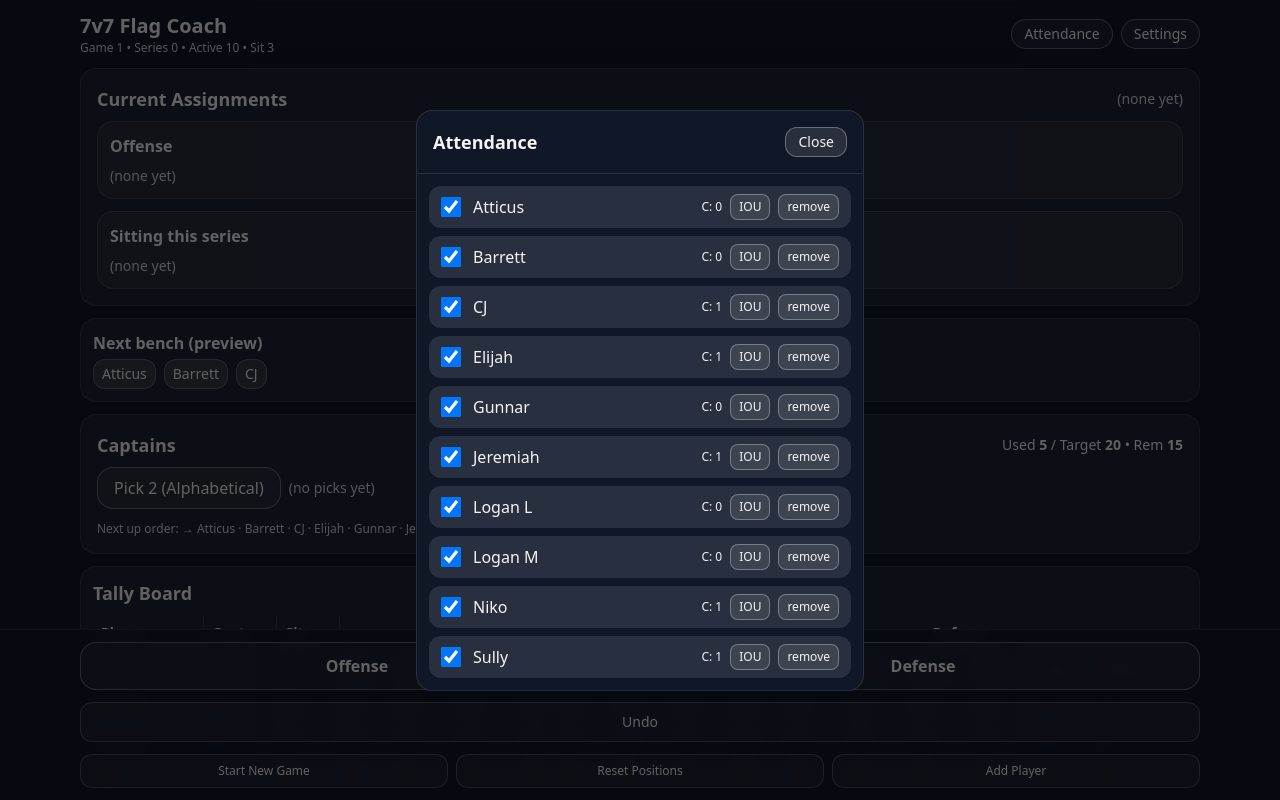
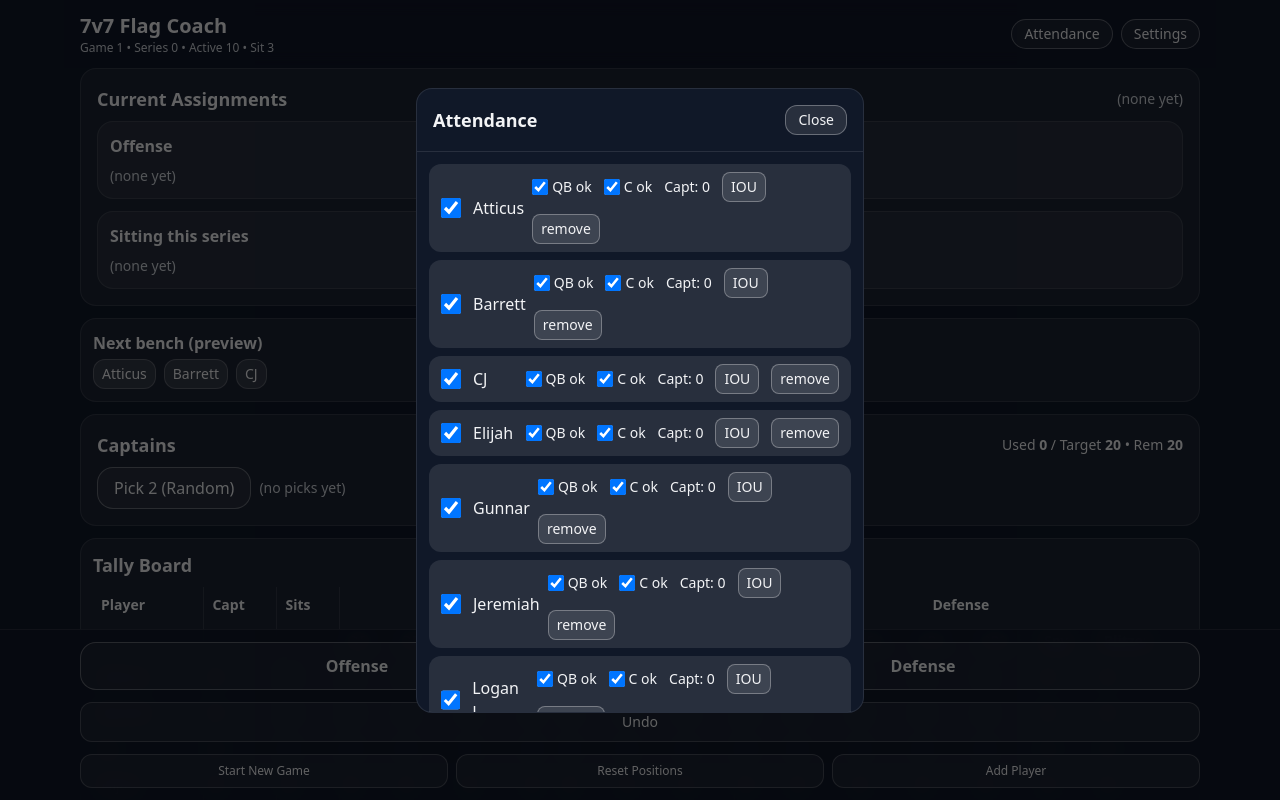
Before and after one commit to bsvatos24/flag-coach, a React (Vite) app: page / in a window 1280 px wide. Both pictures are taken after a click on the button "Attendance". Shown: the top 800 px of the page. Built offline with nearby package versions, Linux system fonts and the light colour scheme.

Commit message:
Updates for the betterment of the app

```diff
--- a/src/App.jsx
+++ b/src/App.jsx
@@ -1,21 +1,12 @@
 import React, { useEffect, useMemo, useState } from "react";
 
 /**
- * 7v7 Flag Football Coach – Mobile-first + Random-Balanced Positions + Captain Queue (v6)
- * --------------------------------------------------------------------------------------
- * What’s new in this version:
- * 1) Positions are **random + balanced** per game:
- *    - Prefer players who have **NOT** played that role yet **this game** (pos[role] === 0).
- *    - If everyone has, pick from the **lowest per-game count** for that role.
- *    - Tie-break by **true random** (no alphabetical fallback).
- *    - Also keeps optional safeguard: **no repeat same role in back-to-back series**.
- * 2) Captains flow = **alphabetical queue** with IOUs:
- *    - Maintains a persistent alphabetical **captainQueue** + pointer (**captainIndex**).
- *    - **Captain IOUs** list to give missed turns priority next time (e.g., Barrett).
- *    - "Pick 2" pulls IOUs first (present players), then continues round-robin in alphabetical order.
- * 3) Between games: **clear everything except captains**.
- *    - "Start New Game" resets series, sits, **and all per-game position counts** to 0.
- *    - Captains tallies + captain queue stay.
+ * 7v7 Flag Football Coach – Mobile-first + Random-Balanced Positions (v7)
+ * -----------------------------------------------------------------------
+ * Highlights:
+ * 1) Positions are random-balanced per game with no immediate repeats inside the same role family.
+ * 2) Captains are selected at random (IOUs are still served first) so every draw is unpredictable.
+ * 3) Attendance modal lets you toggle QB and Center eligibility for each player.
  * 4) Offense formation: QB, RB1, RB2, C, WR, TE1, TE2. (Defense unchanged.)
  * 5) Dark, phone-friendly UI with a sticky bottom bar.
  */
@@ -37,18 +28,32 @@ const DEFAULT_ROSTER = [
 const OFFENSE_ROLES = ["QB", "RB1", "RB2", "C", "WR", "TE1", "TE2"];
 const DEFENSE_ROLES = ["DT", "DE1", "DE2", "CB1", "CB2", "Spy", "Blitzer"];
 
+const ROLE_ABILITY_CHECK = {
+  QB: (player) => player.canQB !== false,
+  C: (player) => player.canCenter !== false,
+};
+
+function roleGroup(role) {
+  if (!role) return role;
+  return role.replace(/\d+$/, "");
+}
+
 const LS_KEY = "ffb-rotation-state-v6";
 
 // ---------- Helpers ----------
 function createEmptyTallies(name) {
   const pos = {};
   [...OFFENSE_ROLES, ...DEFENSE_ROLES].forEach((r) => (pos[r] = 0));
-  return { name, active: true, sits: 0, captains: 0, pos, id: crypto.randomUUID() };
-}
-function rngPick(arr) {
-  if (!arr.length) return undefined;
-  const idx = crypto.getRandomValues(new Uint32Array(1))[0] % arr.length;
-  return arr[idx];
+  return {
+    name,
+    active: true,
+    sits: 0,
+    captains: 0,
+    pos,
+    id: crypto.randomUUID(),
+    canQB: true,
+    canCenter: true,
+  };
 }
 function rngShuffle(arr) {
   const a = [...arr];
@@ -62,50 +67,111 @@ function rngShuffle(arr) {
 // Build a fresh roster: positions zeroed; seed captain counts (season-to-date)
 function buildInitialRoster() {
   const roster = DEFAULT_ROSTER.map((n) => createEmptyTallies(n)).sort((a, b) => a.name.localeCompare(b.name));
-  const seedCaptains = new Set(["Niko", "Sully", "CJ", "Elijah", "Jeremiah"]); // add this week’s captains
-  return roster.map((p) => ({ ...p, captains: seedCaptains.has(p.name) ? 1 : 0 }));
+  return roster;
+}
+
+function normalizePlayer(player) {
+  if (!player) return player;
+  const normalized = { ...player };
+
+  const pos = { ...(normalized.pos || {}) };
+  [...OFFENSE_ROLES, ...DEFENSE_ROLES].forEach((role) => {
+    pos[role] = typeof pos[role] === "number" ? pos[role] : 0;
+  });
+  normalized.pos = pos;
+
+  const hadAbilityFlags = Object.prototype.hasOwnProperty.call(player, "canQB") ||
+    Object.prototype.hasOwnProperty.call(player, "canCenter");
+
+  normalized.canQB = player.canQB !== undefined ? player.canQB : true;
+  normalized.canCenter = player.canCenter !== undefined ? player.canCenter : true;
+
+  normalized.captains = typeof player.captains === "number" ? player.captains : 0;
+  if (!hadAbilityFlags) {
+    normalized.captains = 0;
+  }
+
+  normalized.sits = typeof player.sits === "number" ? player.sits : 0;
+  normalized.active = player.active !== undefined ? player.active : true;
+
+  return normalized;
+}
+
+function normalizeRecentMap(map) {
+  if (!map) return {};
+  const result = {};
+  Object.entries(map).forEach(([pid, rec]) => {
+    if (!rec) return;
+    result[pid] = {
+      role: roleGroup(rec.role),
+      series: rec.series || 0,
+    };
+  });
+  return result;
 }
 
 function loadInitialState() {
-  try {
-    const raw = localStorage.getItem(LS_KEY);
-    if (raw) return JSON.parse(raw);
-  } catch {}
-
-  const roster = buildInitialRoster();
-  const captainQueue = roster.map((p) => p.id); // alphabetical order by default
-  return {
-    roster,
-    queue: roster.map((p) => p.id),
+  const baseRoster = buildInitialRoster().map((p) => normalizePlayer(p));
+  const baseSettings = {
+    teamSize: 7,
+    noRepeatWindow: 1, // block same role in consecutive series
+    assignment: "randBalanced", // random among balanced group
+  };
+  const baseState = {
+    roster: baseRoster,
+    queue: baseRoster.map((p) => p.id),
     series: 0,
     history: [],
-    settings: {
-      teamSize: 7,
-      noRepeatWindow: 1, // block same role in consecutive series
-      assignment: 'randBalanced', // random among balanced group
-    },
-    recentRoleByPlayer: {}, // { [playerId]: { role, series } }
+    settings: baseSettings,
+    recentRoleByPlayer: {},
     captainPlan: {
-      seasonTargetTotal: roster.length * 2,
+      seasonTargetTotal: baseRoster.length * 2,
       recentPicks: [],
     },
-    // Captain queue state
-    captainQueue,      // array of ids in alphabetical order
-    captainIndex: 0,   // pointer into captainQueue
-    captainIOUs: [],   // ids owed a captain turn
-
+    captainIOUs: [],
     lastQB: null,
     gameNumber: 1,
     seasonHistory: [],
     ui: { showAttendance: false, showSettings: false },
   };
+
+  try {
+    const raw = localStorage.getItem(LS_KEY);
+    if (raw) {
+      const data = JSON.parse(raw);
+      const { captainQueue: _discardQueue, captainIndex: _discardIndex, ...restData } = data || {};
+      const storedRoster = (restData.roster || []).map((p) => normalizePlayer(p));
+      const activeIds = storedRoster.filter((p) => p.active).map((p) => p.id);
+      const storedQueue = (restData.queue || []).filter((id) => activeIds.includes(id));
+      const queueTail = activeIds.filter((id) => !storedQueue.includes(id));
+      const normalizedRecent = normalizeRecentMap(restData.recentRoleByPlayer);
+      return {
+        ...baseState,
+        ...restData,
+        roster: storedRoster.length ? storedRoster : baseRoster,
+        queue: [...storedQueue, ...queueTail].length ? [...storedQueue, ...queueTail] : baseState.queue,
+        settings: { ...baseSettings, ...(restData.settings || {}) },
+        captainPlan: {
+          ...baseState.captainPlan,
+          ...(restData.captainPlan || {}),
+          seasonTargetTotal: (restData.captainPlan && restData.captainPlan.seasonTargetTotal) || storedRoster.length * 2 || baseRoster.length * 2,
+        },
+        captainIOUs: restData.captainIOUs || [],
+        history: restData.history || [],
+        recentRoleByPlayer: normalizedRecent,
+        seasonHistory: restData.seasonHistory || [],
+      };
+    }
+  } catch {}
+
+  return baseState;
 }
 
 export default function App() {
   const [state, setState] = useState(loadInitialState);
   const {
     roster, queue, series, history, settings, recentRoleByPlayer,
-    captainPlan, captainQueue, captainIndex, captainIOUs,
+    captainPlan, captainIOUs,
     gameNumber, seasonHistory, ui,
   } = state;
 
@@ -200,10 +266,7 @@ export default function App() {
       const roster = exists ? s.roster : [...s.roster, newPlayer].sort((a, b) => a.name.localeCompare(b.name));
       const queue = roster.filter((p) => p.active).map((p) => p.id);
       const captainPlan = { ...s.captainPlan, seasonTargetTotal: roster.length * 2 };
-      // Rebuild captainQueue alphabetically, and reposition pointer by name continuity
-      const captainQueue = roster.map((p) => p.id);
-      const captainIndex = 0; // simple reset; can be enhanced to preserve pointer
-      return { ...s, roster, queue, captainPlan, captainQueue, captainIndex };
+      return { ...s, roster, queue, captainPlan };
     });
   }
   function removePlayer(id) {
@@ -212,10 +275,8 @@ export default function App() {
       const queue = s.queue.filter((q) => q !== id);
       const captainPlan = { ...s.captainPlan, seasonTargetTotal: roster.length * 2 };
       const recentRoleByPlayer = Object.fromEntries(Object.entries(s.recentRoleByPlayer || {}).filter(([pid]) => pid !== id));
-      const captainQueue = roster.map((p) => p.id);
-      let captainIndex = s.captainIndex % Math.max(1, captainQueue.length);
       const captainIOUs = (s.captainIOUs || []).filter((pid) => pid !== id);
-      return { ...s, roster, queue, captainPlan, recentRoleByPlayer, captainQueue, captainIndex, captainIOUs };
+      return { ...s, roster, queue, captainPlan, recentRoleByPlayer, captainIOUs };
     });
   }
   function toggleActive(id) {
@@ -235,59 +296,75 @@ export default function App() {
     });
   }
 
-  function pickCaptainsAlphabetical(targetCount = 2) {
-    const present = new Set(activePlayers.map((p) => p.id));
+  function toggleAbilityFlag(id, key) {
+    setState((s) => ({
+      ...s,
+      roster: s.roster.map((p) => (p.id === id ? { ...p, [key]: !p[key] } : p)),
+    }));
+  }
+
+   function pickRandomCaptains(targetCount = 2) {
+    const presentIds = activePlayers.map((p) => p.id);
+    if (!presentIds.length) return;
+
     const picks = [];
-
-    // Step 1: serve IOUs first, in captainQueue order
-    for (const id of captainQueue) {
-      if (picks.length >= targetCount) break;
-      if (present.has(id) && (captainIOUs || []).includes(id) && !picks.includes(id)) {
+    const owed = (captainIOUs || []).filter((id) => presentIds.includes(id));
+    rngShuffle(owed).forEach((id) => {
+      if (picks.length < targetCount && !picks.includes(id)) {
         picks.push(id);
       }
-    }
+    });
 
-    // Remove served IOUs
-    const remainingIOUs = (captainIOUs || []).filter((id) => !picks.includes(id));
-
-    // Step 2: continue from captainIndex round-robin in alphabetical order
-    let idx = captainIndex || 0;
-    let safety = 0;
-    while (picks.length < targetCount && safety < captainQueue.length * 2) {
-      const id = captainQueue[idx % captainQueue.length];
-      if (present.has(id) && !picks.includes(id)) picks.push(id);
-      idx++;
-      safety++;
+    if (picks.length < targetCount) {
+      const remainingPool = presentIds.filter((id) => !picks.includes(id));
+      rngShuffle(remainingPool).forEach((id) => {
+        if (picks.length < targetCount) {
+          picks.push(id);
+        }
+      });
     }
 
     if (!picks.length) return;
 
-    // Apply picks: increment counts, advance index, persist IOUs
     const updated = roster.map((p) => (picks.includes(p.id) ? { ...p, captains: (p.captains || 0) + 1 } : p));
+    const remainingIOUs = (captainIOUs || []).filter((id) => !picks.includes(id));
+
     setState((s) => ({
       ...s,
       roster: updated,
       captainPlan: { ...s.captainPlan, recentPicks: picks },
-      captainIndex: idx % (captainQueue.length || 1),
       captainIOUs: remainingIOUs,
     }));
   }
 
   // ---------- Position assignment engine (random + balanced per game) ----------
   function eligiblePoolForRole(role, candidates, alreadyAssigned, currentSeries) {
-    // Start with players available this series
-    let pool = candidates.filter((id) => !alreadyAssigned.has(id));
-    if (!pool.length) return [];
+    const abilityCheck = ROLE_ABILITY_CHECK[role];
 
-    // Optional: no-repeat same role in last N series
+    const allowed = candidates.filter((id) => {
+      if (alreadyAssigned.has(id)) return false;
+      const player = byId.get(id);
+      if (!player) return false;
+      if (abilityCheck && !abilityCheck(player)) return false;
+      return true;
+    });
+
+    if (!allowed.length) return [];
+
+    let pool = allowed;
+
+    // Optional: no-repeat same role family in last N series
     if (settings.noRepeatWindow && settings.noRepeatWindow > 0) {
-      pool = pool.filter((id) => {
+      const group = roleGroup(role);
+      const filtered = pool.filter((id) => {
         const rec = recentRoleByPlayer[id];
         if (!rec) return true;
         const within = rec.series >= currentSeries - settings.noRepeatWindow;
-        return !(within && rec.role === role);
+        return !(within && rec.role === group);
       });
-      if (!pool.length) pool = candidates.filter((id) => !alreadyAssigned.has(id));
+      if (filtered.length) {
+        pool = filtered;
+      }
     }
 
     // Prefer players who haven't played this role yet this game
@@ -349,26 +426,20 @@ export default function App() {
 
     const recentUpdate = { ...recentRoleByPlayer };
     const mappingNow = which === 'Offense' ? offense : defense;
-    Object.entries(mappingNow || {}).forEach(([role, pid]) => { recentUpdate[pid] = { role, series: currentSeries }; });
+    Object.entries(mappingNow || {}).forEach(([role, pid]) => {
+      recentUpdate[pid] = { role: roleGroup(role), series: currentSeries };
+    });
 
     const newQueue = [...queue.slice(advance), ...queue.slice(0, advance)];
 
-    setState({
+     setState((s) => ({
+      ...s,
       roster: updatedRoster,
       queue: newQueue,
       series: currentSeries,
-      history: [...history, entry],
-      settings,
+      history: [...s.history, entry],
       recentRoleByPlayer: recentUpdate,
-      captainPlan,
-      captainQueue,
-      captainIndex,
-      captainIOUs,
-      lastQB: null,
-      gameNumber,
-      seasonHistory,
-      ui,
-    });
+      }));
   }
 
   function undo() {
@@ -397,7 +468,7 @@ export default function App() {
       queue: newQueue,
       series: Math.max(0, series - 1),
       history: history.slice(0, -1),
-      recentRoleByPlayer: last.recentBefore || {},
+      recentRoleByPlayer: normalizeRecentMap(last.recentBefore || {}),
     });
   }
 
@@ -481,13 +552,10 @@ export default function App() {
             <div className="text-sm">Used <b>{captainUsed}</b> / Target <b>{captainPlan.seasonTargetTotal}</b> • Rem <b>{captainNeeded}</b></div>
           </div>
           <div className="flex flex-wrap items-center gap-2">
-            <button className="rounded-2xl border border-white/30 hover:border-white/60 bg-white/5 px-4 py-2" onClick={() => pickCaptainsAlphabetical(2)}>Pick 2 (Alphabetical)</button>
+            <button className="rounded-2xl border border-white/30 hover:border-white/60 bg-white/5 px-4 py-2" onClick={() => pickRandomCaptains(2)}>Pick 2 (Random)</button>
             {captainPlan.recentPicks?.length ? (
               <div className="text-sm">Picked: {captainPlan.recentPicks.map((id) => byId.get(id)?.name).filter(Boolean).join(", ")}</div>
             ) : (<div className="text-sm text-gray-300">(no picks yet)</div>)}
-          </div>
-          <div className="mt-3 text-xs text-gray-300">
-            Next up order: {captainQueue.map((id, i) => (i === captainIndex ? `→ ${byId.get(id)?.name}` : byId.get(id)?.name)).join(" · ")}
           </div>
         </section>
 
@@ -539,11 +607,11 @@ export default function App() {
         <section className="rounded-2xl border border-white/10 bg-white/5 p-3 text-xs text-gray-300">
           <details>
             <summary className="cursor-pointer font-medium">Notes (tap)</summary>
-            <ul className="mt-2 list-disc space-y-1 pl-5">
-              <li>Positions are random-balanced per game: prefer 0-count, otherwise minimum count; tie-break random.</li>
-              <li>Captains are alphabetical with IOUs. Use IOU toggle if someone misses their turn.</li>
-              <li>Start New Game clears **all positions & sits** but keeps captain counts and order.</li>
-            </ul>
+              <ul className="mt-2 list-disc space-y-1 pl-5">
+                <li>Positions are random-balanced per game: prefer 0-count, otherwise minimum count; tie-break random.</li>
+                <li>Captains are random draws with IOUs served first. Use IOU toggle if someone misses their turn.</li>
+                <li>Start New Game clears **all positions & sits** but keeps captain counts.</li>
+              </ul>
           </details>
         </section>
       </main>
@@ -572,14 +640,29 @@ export default function App() {
             </div>
             <div className="p-3 space-y-2 max-h-[70vh] overflow-auto">
               {roster.map((p) => (
-                <div key={p.id} className="flex items-center justify-between rounded-xl bg-white/10 px-3 py-2">
+                 <div key={p.id} className="flex flex-col gap-2 rounded-xl bg-white/10 px-3 py-2 sm:flex-row sm:items-center sm:justify-between">
                   <label className="flex items-center gap-3 text-base">
                     <input type="checkbox" className="h-5 w-5" checked={p.active} onChange={() => toggleActive(p.id)} />
                     <span>{p.name}</span>
                   </label>
-                  <div className="flex items-center gap-2 text-xs">
-                    <span>C: {p.captains || 0}</span>
-                    <button className={`rounded-lg border px-2 py-1 ${ (captainIOUs||[]).includes(p.id) ? 'border-white/60 bg-white/20' : 'border-white/30 bg-white/10' }`} onClick={() => toggleCaptainIOU(p.id)} title="Mark captain IOU">IOU</button>
+                  <div className="flex flex-wrap items-center gap-3 text-xs sm:text-sm">
+                    <div className="flex items-center gap-3">
+                      <label className="flex items-center gap-1">
+                        <input type="checkbox" className="h-4 w-4" checked={!!p.canQB} onChange={() => toggleAbilityFlag(p.id, "canQB")} />
+                        <span>QB ok</span>
+                      </label>
+                      <label className="flex items-center gap-1">
+                        <input type="checkbox" className="h-4 w-4" checked={!!p.canCenter} onChange={() => toggleAbilityFlag(p.id, "canCenter")} />
+                        <span>C ok</span>
+                      </label>
+                    </div>
+                    <span>Capt: {p.captains || 0}</span>
+                    <button
+                      className={`rounded-lg border px-2 py-1 ${ (captainIOUs||[]).includes(p.id) ? 'border-white/60 bg-white/20' : 'border-white/30 bg-white/10' }`}
+                      onClick={() => toggleCaptainIOU(p.id)}
+                      title="Mark captain IOU">
+                      IOU
+                    </button>
                     <button className="rounded-lg border border-white/30 bg-white/10 px-2 py-1" onClick={() => removePlayer(p.id)}>remove</button>
                   </div>
                 </div>
```
